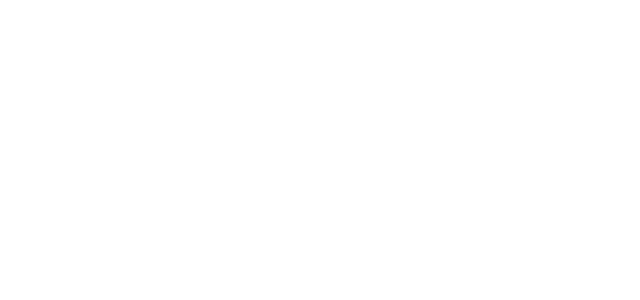
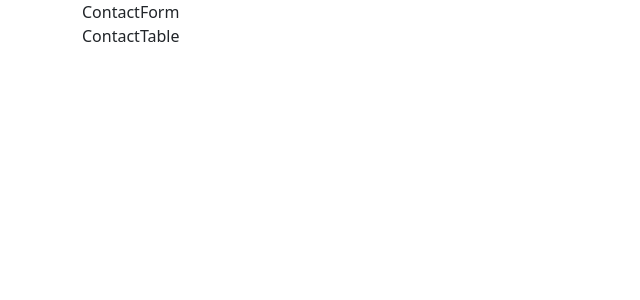
Before and after one commit to EstebanKiito/Skibidi-React, a React (Vite) app: page / in a window 1280 px wide. Shown: the top 300 px of the page, without its empty margins (0-640 px from the left). Built offline with nearby package versions, Linux system fonts and the light colour scheme.

Commit message:
Estructura base del proyecto

```diff
--- a/src/App.tsx
+++ b/src/App.tsx
@@ -1,5 +1,7 @@
+import CMS from "./Cms/CMS.tsx";
+
 function App() {
-  return <div />;
+  return <CMS />;
 }
 
 export default App;
--- /dev/null
+++ b/src/Cms/CMS.tsx
@@ -0,0 +1,22 @@
+import ContactForm from "./ContactForm";
+import ContactTable from "./ContactTable";
+
+function CMS() {
+  return (
+    <div className="container">
+      <div className="row">
+        <div className="col">
+          <ContactForm />
+        </div>
+      </div>
+      <div className="row">
+        <div className="col">
+          <ContactTable />
+        </div>
+      </div>
+      <div></div>
+    </div>
+  );
+}
+
+export default CMS;
--- /dev/null
+++ b/src/Cms/ContactForm.tsx
@@ -0,0 +1,7 @@
+type Props = {};
+
+function ContactForm({}: Props) {
+  return <div>ContactForm</div>;
+}
+
+export default ContactForm;
--- /dev/null
+++ b/src/Cms/ContactTable.tsx
@@ -0,0 +1,7 @@
+type Props = {};
+
+function ContactTable({}: Props) {
+  return <div>ContactTable</div>;
+}
+
+export default ContactTable;
```
